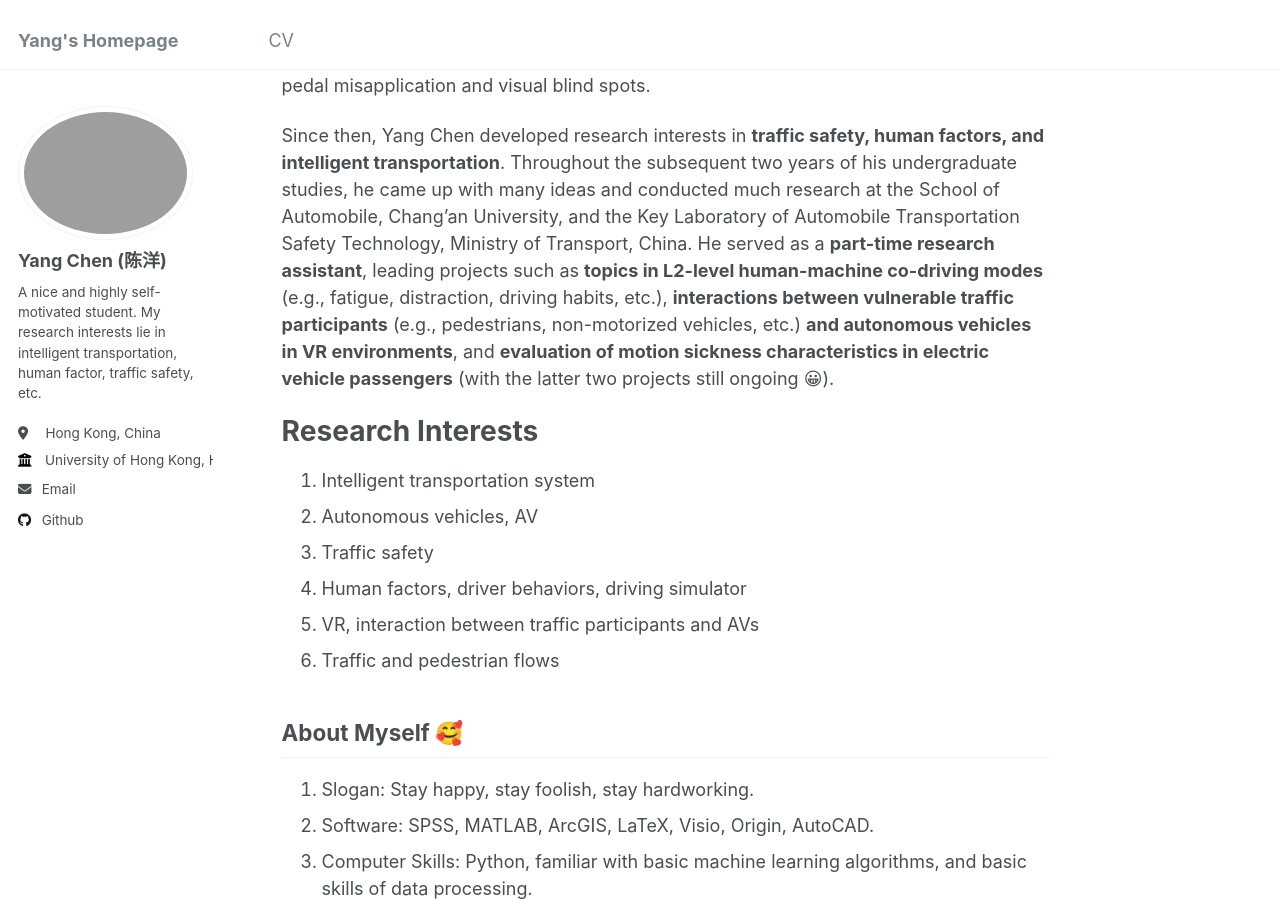
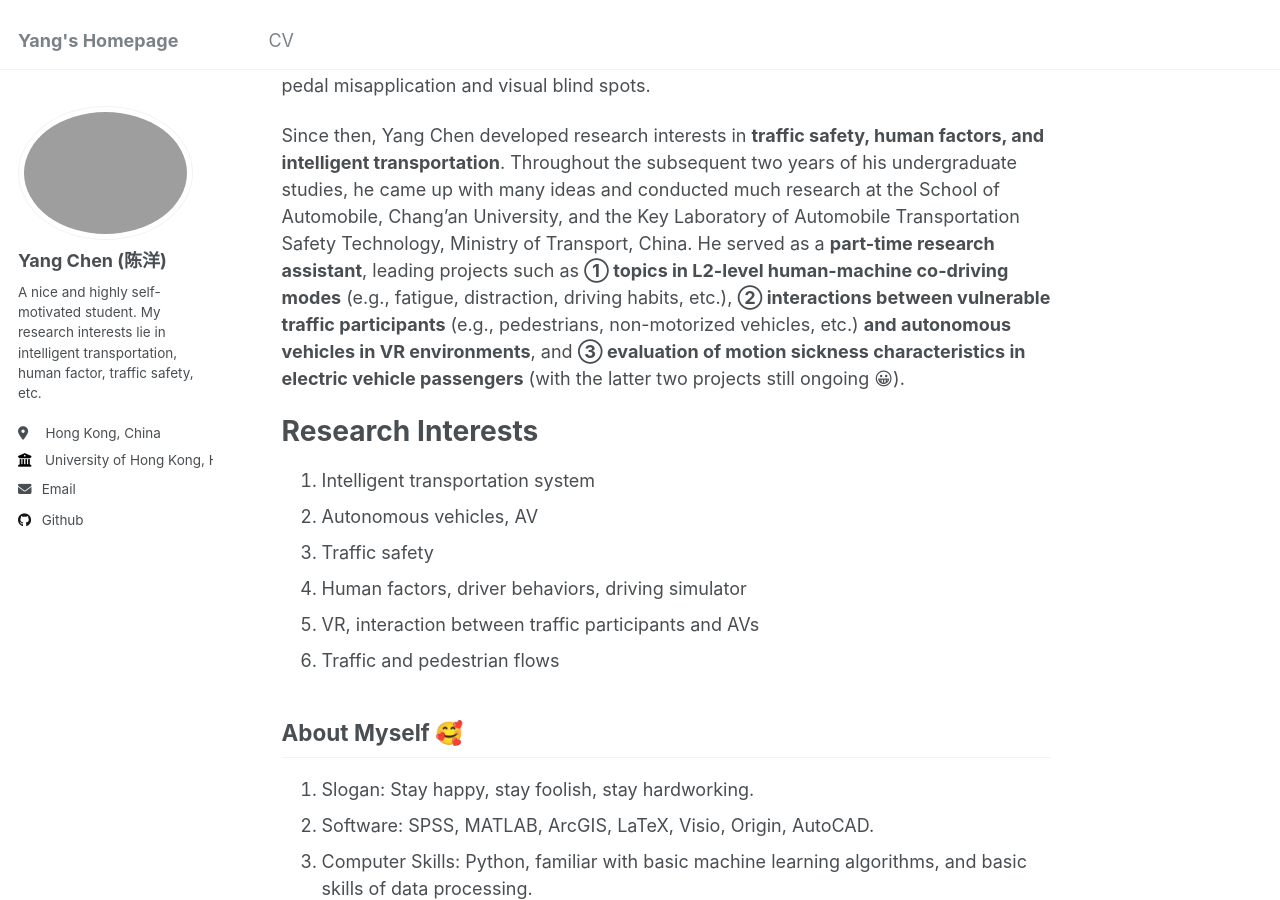
Before and after one commit to Sugar-eatingSheep/YangCHEN.github.io, a Jekyll site: the page built from _pages/about.md, in a window 1280 px wide and 900 px high, scrolled down 451 px. Built offline with Jekyll 4.4.1, drawn with Linux system fonts in a browser that asks for light colours.

```diff
--- a/_pages/about.md
+++ b/_pages/about.md
@@ -11,7 +11,7 @@ Yang Chen is currently pursuing an M.Sc. degree in Civil Engineering at the Univ
 
 During his undergraduate studies, Yang Chen had accumulated extensive research experience. After the pandemic (nearly 2 years of pitiful dormitory life 😥), starting from the summer between his sophomore and junior years, he led a Provincial College Student Innovation and Entrepreneurship Training Program as the project leader and participated as the second leader in a National College Student Innovation and Entrepreneurship Training Program. Both projects explored safety issues encountered by human drivers from the perspectives of human factors and traffic safety, focusing on issues such as pedal misapplication and visual blind spots.
 
-Since then, Yang Chen developed research interests in **traffic safety, human factors, and intelligent transportation**. Throughout the subsequent two years of his undergraduate studies, he came up with many ideas and conducted much research at the School of Automobile, Chang'an University, and the Key Laboratory of Automobile Transportation Safety Technology, Ministry of Transport, China. He served as a **part-time research assistant**, leading projects such as **topics in L2-level human-machine co-driving modes** (e.g., fatigue, distraction, driving habits, etc.), **interactions between vulnerable traffic participants** (e.g., pedestrians, non-motorized vehicles, etc.) **and autonomous vehicles in VR environments**, and **evaluation of motion sickness characteristics in electric vehicle passengers** (with the latter two projects still ongoing 😀).
+Since then, Yang Chen developed research interests in **traffic safety, human factors, and intelligent transportation**. Throughout the subsequent two years of his undergraduate studies, he came up with many ideas and conducted much research at the School of Automobile, Chang'an University, and the Key Laboratory of Automobile Transportation Safety Technology, Ministry of Transport, China. He served as a **part-time research assistant**, leading projects such as **① topics in L2-level human-machine co-driving modes** (e.g., fatigue, distraction, driving habits, etc.), **② interactions between vulnerable traffic participants** (e.g., pedestrians, non-motorized vehicles, etc.) **and autonomous vehicles in VR environments**, and **③ evaluation of motion sickness characteristics in electric vehicle passengers** (with the latter two projects still ongoing 😀).
 
 
 Research Interests
```
